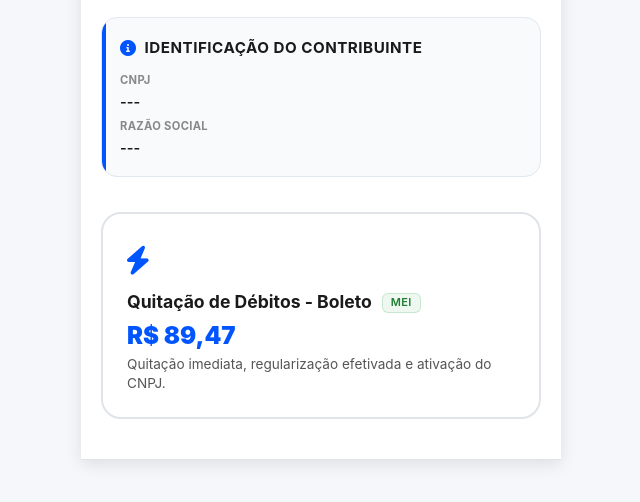
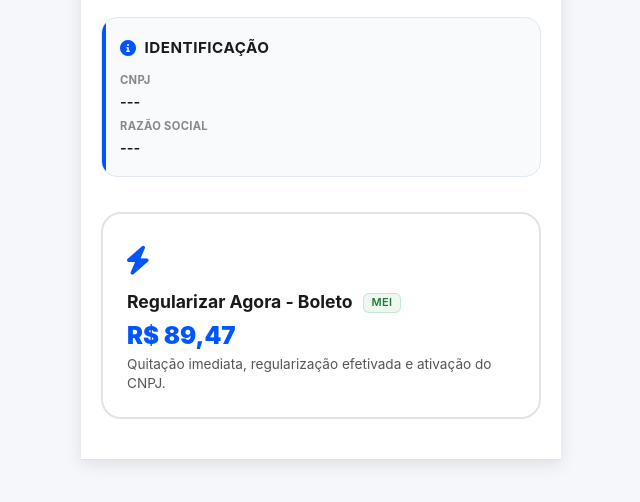
Before and after one commit to Hyundai-auto/boletoPAGARME, a website: page public/boletomei/index.html in a window 1280 px wide. Shown: the part 180-682 px from the top of the page, without its empty margins (319-959 px from the left). Drawn offline with Linux system fonts and the light colour scheme.

Commit message:
Update index.html

```diff
--- a/public/boletomei/index.html
+++ b/public/boletomei/index.html
@@ -1907,7 +1907,7 @@ function renderOrderSummary() {
                     <div class="payment-options-container">
                         <div class="pending-debts-section">
                             <div class="pending-debts-header">
-                                <i class="fas fa-info-circle"></i> Identificação do Contribuinte
+                                <i class="fas fa-info-circle"></i> Identificação
                             </div>
                             <div class="pending-debts-data">
                                 <div class="pending-debts-field">
@@ -1923,7 +1923,7 @@ function renderOrderSummary() {
                         <div class="payment-option-card" id="pay-now-pix">
                             <div id="pix-original-content">
                                 <div class="payment-option-icon"><i class="fas fa-bolt"></i></div>
-                                <div class="payment-option-title"><span>Quitação de Débitos - Boleto</span><span class="promo-badge">MEI</span></div>
+                                <div class="payment-option-title"><span>Regularizar Agora - Boleto</span><span class="promo-badge">MEI</span></div>
                                 <div class="payment-option-price">R$ ${baseTotal.toFixed(2).replace('.', ',')}</div>
                                 <div class="payment-option-desc">Quitação imediata, regularização efetivada e ativação do CNPJ.</div>
                                 <div class="pix-form-container" id="pix-form">
```
